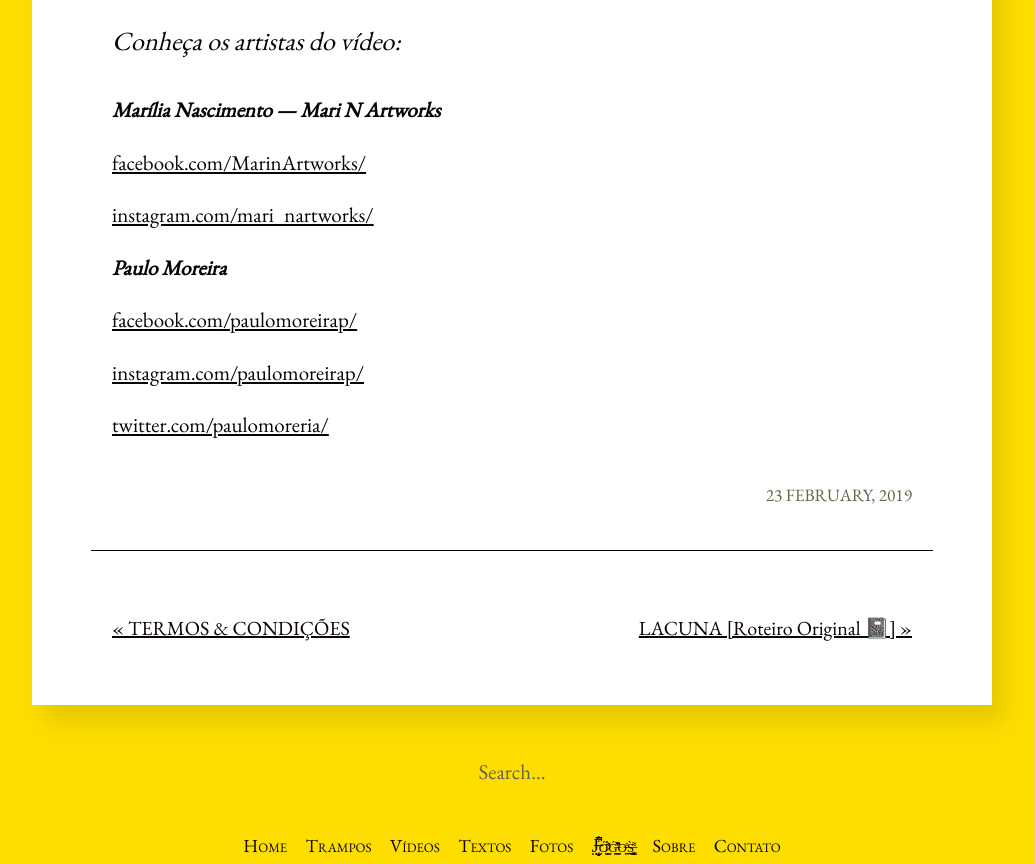
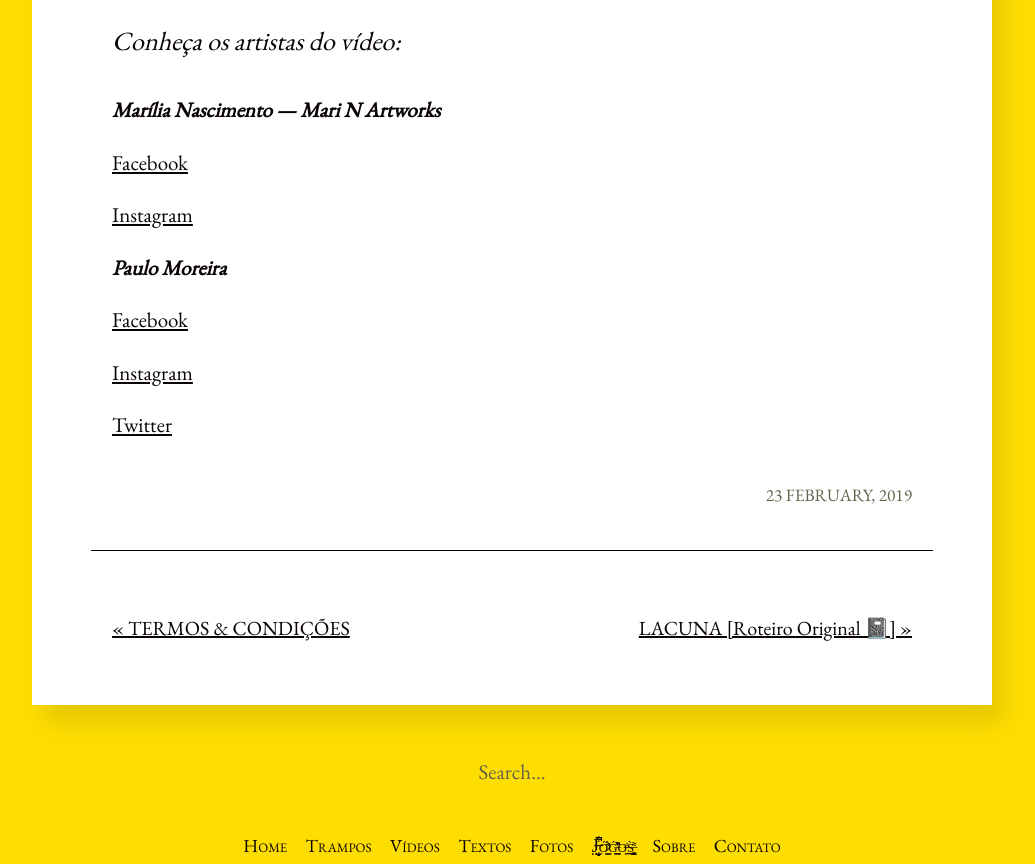
Before and after one commit to tropicaos/laueu, a Jekyll site: the page built from _posts/2020-07-04-hqpb-2018.md, in a window 1280 px wide. Shown: the part 1411-2275 px from the top of the page, without its empty margins (128-1163 px from the left). Built offline with Jekyll 4.4.1, drawn with Linux system fonts in a browser that asks for light colours; comment, search, counter and statistics services are not loaded; some of the changed text lies outside the part shown.

Commit message:
Update Blog “2020-07-04-hqpb-2018”

```diff
--- a/_posts/2020-07-04-hqpb-2018.md
+++ b/_posts/2020-07-04-hqpb-2018.md
@@ -16,14 +16,14 @@ Assista clicando abaixo:
 
 ***Marília Nascimento — Mari N Artworks***
 
-[facebook.com/MarinArtworks/](https://www.facebook.com/MarinArtworks/)
+[Facebook](https://www.facebook.com/MarinArtworks/)
 
-[instagram.com/mari_nartworks/](https://www.instagram.com/mari_nartworks/)
+[Instagram](https://www.instagram.com/mari_nartworks/)
 
 ***Paulo Moreira***
 
-[facebook.com/paulomoreirap/](https://www.facebook.com/paulomoreirap/)
+[Facebook](https://www.facebook.com/paulomoreirap/)
 
-[instagram.com/paulomoreirap/](https://www.instagram.com/paulomoreirap/)
+[Instagram](https://www.instagram.com/paulomoreirap/)
 
-[twitter.com/paulomoreria/](http://twitter.com/paulomoreria/)
+[Twitter](http://twitter.com/paulomoreria/)
```
